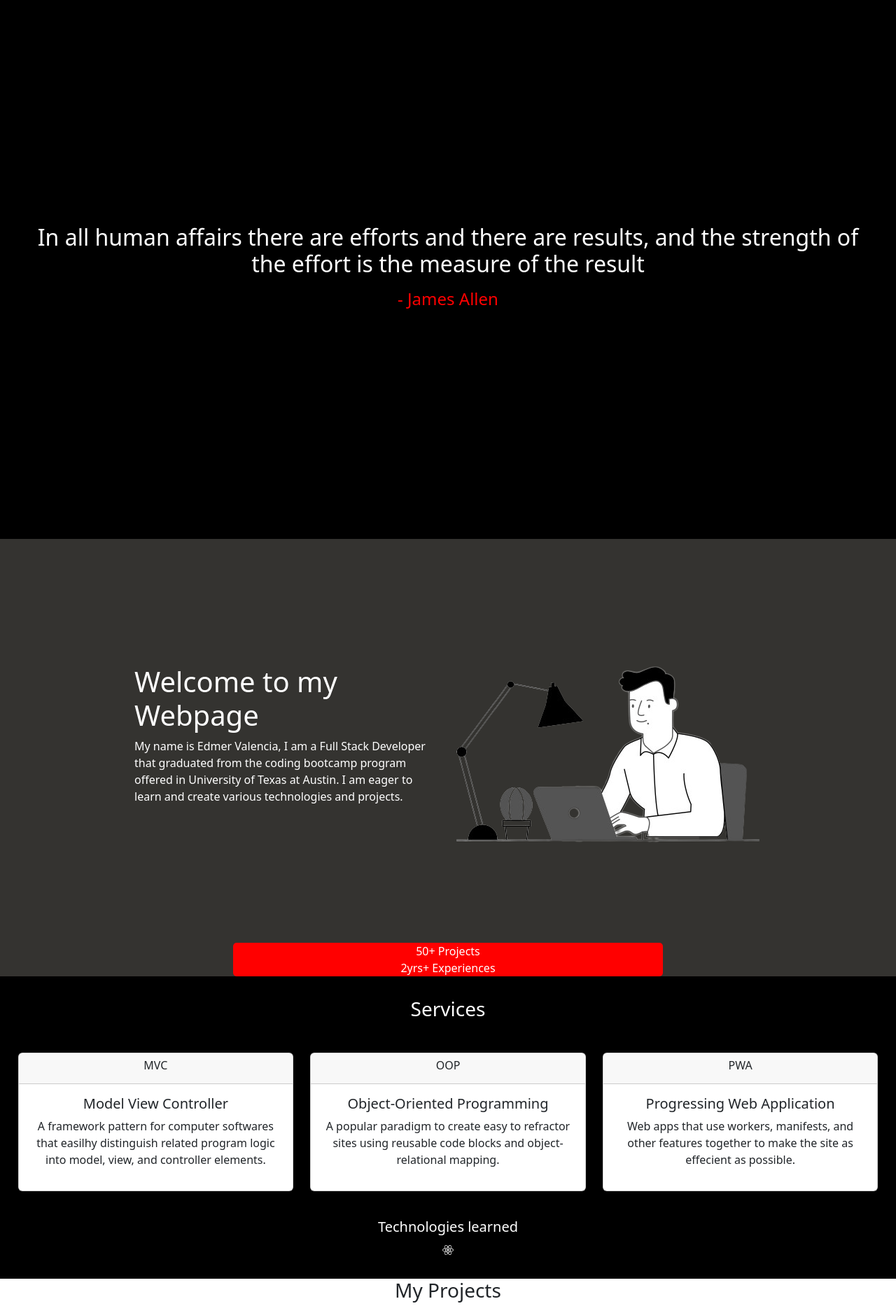
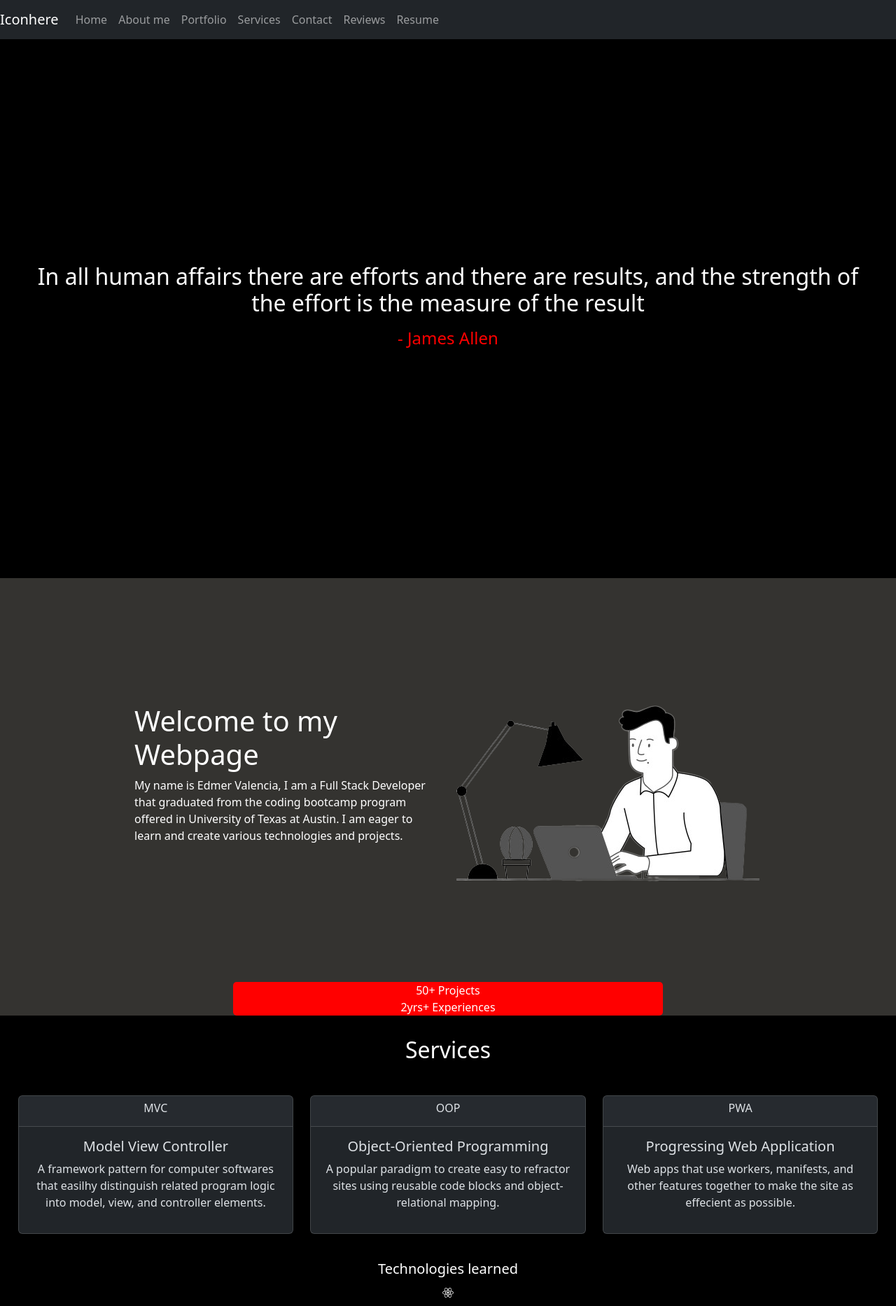
Before and after one commit to edm1001/web-dev-port, a React (Create React App) app: page / in a window 1280 px wide. Shown: the top 1866 px of the page at 70% size. Built offline with nearby package versions, Linux system fonts and the light colour scheme.

Commit message:
make navbar

```diff
--- a/src/App.js
+++ b/src/App.js
@@ -4,13 +4,20 @@ import Welcome from './Components/Welcome/Welcome.js';
 import About from './Components/About/About.js';
 import Services from './Components/Services/Services'
 import Projects from './Components/Projects/Projects';
+import Header from './Components/Navbar/Navbar';
+
 function App() {
   return (
     <>
+    <header>
+    <Header/>
+    </header>
+    <main>
     <Welcome/>
     <About/>
     <Services/>
     <Projects/>
+    </main>
     </>
       );
 }
--- /dev/null
+++ b/src/Components/Navbar/Navbar.js
@@ -0,0 +1,25 @@
+import {Nav, Navbar} from 'react-bootstrap';
+
+const Header = () => {
+    return (
+        <Navbar sticky="top" bg="dark" data-bs-theme="dark" expand="lg" >
+
+          <Navbar.Brand className=''>Iconhere</Navbar.Brand>
+          <Navbar.Toggle aria-controls="responsive-navbar-nav"/>
+          <Navbar.Collapse id="" >
+          <Nav className="r">
+            <Nav.Link href="#home">Home</Nav.Link>
+            <Nav.Link href="#about">About me</Nav.Link>
+            <Nav.Link href="#portfolio">Portfolio</Nav.Link>
+            <Nav.Link href="#services">Services</Nav.Link>
+            <Nav.Link href="#contact">Contact</Nav.Link>
+            <Nav.Link href="#reviews">Reviews</Nav.Link>
+            <Nav.Link href="#resume">Resume</Nav.Link>
+          </Nav>
+          </Navbar.Collapse>
+
+        </Navbar>
+    )
+}
+
+export default Header;
--- a/src/Components/Services/Services.js
+++ b/src/Components/Services/Services.js
@@ -6,10 +6,10 @@ import {FaReact} from 'react-icons/fa';
 const Services = () => {
     return (
         <section className='services'>
-            <h3>Services</h3>
-            <Row className='srvc-row'>
+            <h2 className=''>Services</h2>
+            <Row className='srvc-row' bg='dark' data-bs-theme='dark'>
                 <Col lg={4} md={4} sm={6} className='srvc-col'>
-            <Card>
+                    <Card>
                     <Card.Header className='srvc-header'>
                         <h6>MVC</h6></Card.Header>
                 <Card.Body>
@@ -21,7 +21,7 @@ const Services = () => {
                 </Col>
 
                 <Col lg={4} md={4} sm={6} className='srvc-col'>
-            <Card>
+                    <Card>
                     <Card.Header className='srvc-header'> <h6>OOP</h6></Card.Header>
                 <Card.Body>
                     <Card.Title>Object-Oriented Programming</Card.Title>
@@ -32,9 +32,9 @@ const Services = () => {
                 </Col>
 
                 <Col lg={4} md={4} sm={6} className='srvc-col'>
-            <Card>
+                    <Card>
                     <Card.Header className='srvc-header'> <h6>PWA</h6></Card.Header>
-                <Card.Body>
+                    <Card.Body>
                     <Card.Title>Progressing Web Application</Card.Title>
                     <p>Web apps that use workers, manifests, and other features together to make the site as effecient as possible.
                 </p>
```
